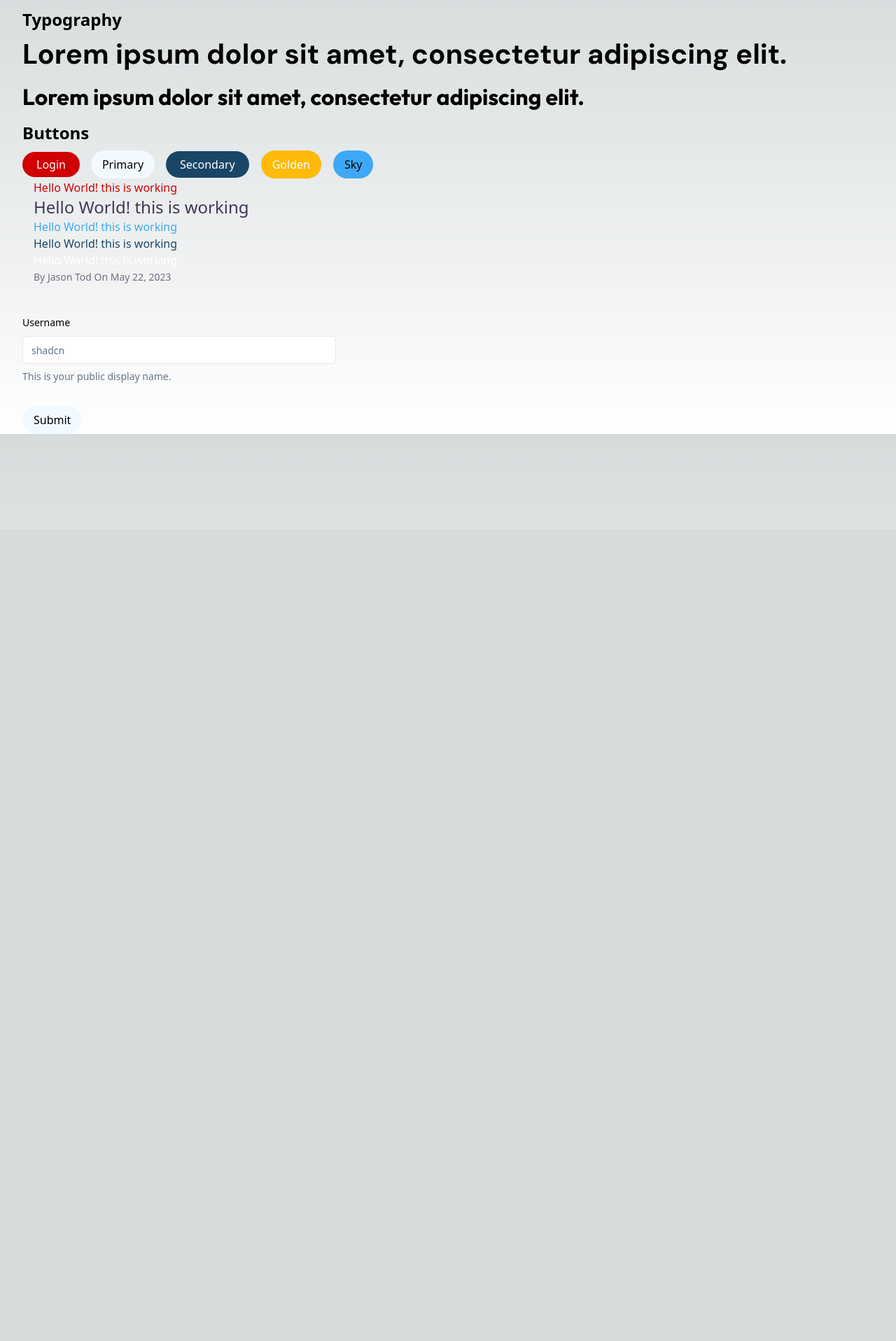
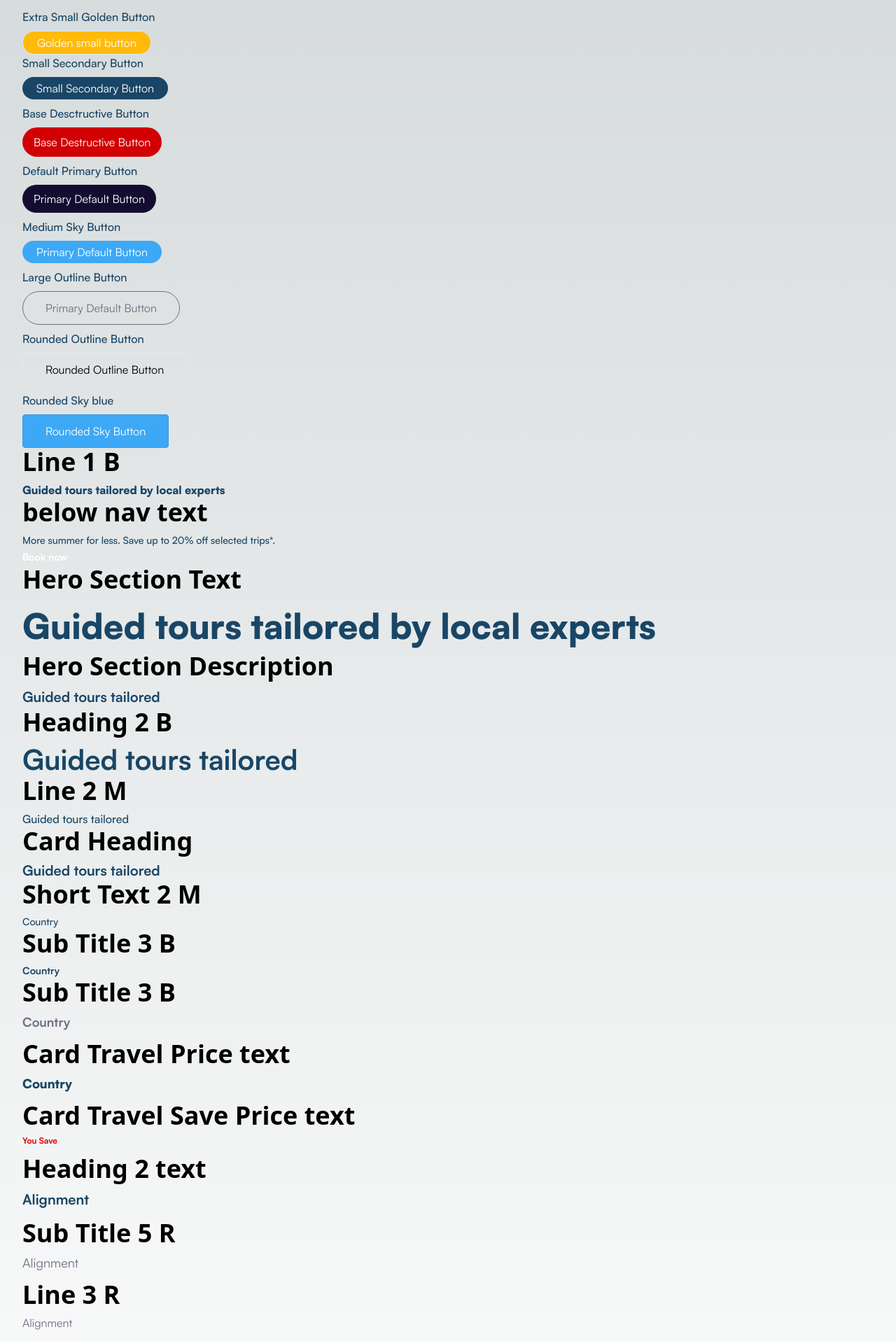
Before and after one commit to hamza4600/travio, a Next.js app: page /en/style-guide in a window 1280 px wide. Shown: the part 44-1960 px from the top of the page at 70% size. Before the commit the page ends 800 px from the top, so only its background shows below. Built offline with nearby package versions, Linux system fonts and the light colour scheme.

Commit message:
added fonts and missing button variants

```diff
--- a/src/app/[language]/globals.css
+++ b/src/app/[language]/globals.css
@@ -15,104 +15,6 @@
     --background-end-rgb: 0, 0, 0;
   }
 } */
-
-.nav-text {
-  font-family: var(--font-dm);
-  font-weight: 500;
-  font-size: 16px;
-  line-height: 24px;
-}
-
-.text-1 {
-  font-family: var(--font-dm);
-  font-size: 16px;
-  font-weight: 700;
-  line-height: 24px;
-}
-
-.text-2 {
-  font-family: var(--font-dm);
-  font-size: 14px;
-  font-weight: 700;
-  line-height: 24px;
-}
-
-.hero-text {
-  font-family: var(--font-dm);
-  font-size: 56px;
-  font-weight: 900;
-  line-height: 76px;
-}
-
-.hero-text-desc {
-  font-family: var(--font-dm);
-  font-size: 20px;
-  /* font-weight: 400; */
-  line-height: 32px;
-}
-
-.smaller-text {
-  font-family: var(--font-dm);
-  font-size: 10px;
-  /* font-weight: 500; */
-  line-height: 12px;
-}
-
-.heading1 {
-  font-family: var(--font-dm);
-  font-size: 40px;
-  font-weight: 700;
-  line-height: 50px;
-}
-
-.heading-outfit-1 {
-  font-family: var(--font-outfit);
-  font-size: 32px;
-  font-weight: 700;
-  line-height: 40px;
-}
-
-.heading2 {
-  font-family: var(--font-dm);
-  font-size: 24px;
-  font-weight: 700;
-  line-height: 32px;
-}
-
-.heading3 {
-  font-family: var(--font-dm);
-  font-size: 18px;
-  /* font-weight: 900; */
-  line-height: 28px;
-}
-
-.card-header {
-  font-family: var(--font-dm);
-  font-size: 20px;
-  /* font-weight: 700; */
-  line-height: 28px;
-}
-
-.medium-text {
-  font-family: var(--font-dm);
-  font-size: 14px;
-  /* font-weight: 500; */
-  line-height: 22px;
-}
-
-.medium2-text {
-  font-family: var(--font-dm);
-  font-size: 12px;
-  /* font-weight: 700; */
-  line-height: 16px;
-}
-
-.leading-text {
-  font-family: var(--font-dm);
-  font-size: 12px;
-  /* font-weight: 500; */
-  line-height: 20px;
-}
 
 body {
   color: rgb(var(--foreground-rgb));
--- a/src/app/[language]/layout.tsx
+++ b/src/app/[language]/layout.tsx
@@ -1,21 +1,16 @@
 import type { Metadata } from "next";
-import { DM_Sans, Outfit } from "next/font/google";
 import "./globals.css";
+import localFont from "next/font/local";
 
-const dmFont = DM_Sans({
-  weight: ["300", "400", "500", "600", "700"],
-  style: ["normal"],
-  display: "swap",
-  subsets: ["latin"],
-  variable: "--font-dm",
+const satoshiFont = localFont({
+  // weight: ["300", "400", "500", "600", "700"],
+  src: "../../fonts/Satoshi-Variable.woff2",
+  variable: "--font-satoshi",
 });
 
-const outfitFont = Outfit({
-  weight: ["300", "400", "500", "600", "700"],
-  style: ["normal"],
-  display: "swap",
-  subsets: ["latin"],
-  variable: "--font-outfit",
+const montserratFont = localFont({
+  src: "../../fonts/Montserrat-Regular.woff2",
+  variable: "--font-montserrat",
 });
 
 export const metadata: Metadata = {
@@ -30,7 +25,9 @@ export default function RootLayout({
 }>) {
   return (
     <html lang="en">
-      <body className={`${dmFont.variable} ${outfitFont.variable} font-sans`}>
+      <body
+        className={`${satoshiFont.variable} ${montserratFont.variable} font-sans`}
+      >
         {children}
       </body>
     </html>
--- a/src/app/[language]/style-guide/page.tsx
+++ b/src/app/[language]/style-guide/page.tsx
@@ -29,51 +29,256 @@ const StyleGuide = () => {
     <div className="container mx-auto min-h-28">
       <h1 className="text-4xl font-bold mb-4">Style Guide</h1>
 
-      <h2 className="text-2xl font-bold mb-2">Typography</h2>
+      <Text as={"h1"} variant={"secondary"} fontWeight={"500"}>
+        Extra Small Golden Button
+      </Text>
+      <Button className="mt-2" size={"xs"} variant={"golden"}>
+        Golden small button
+      </Button>
 
-      <p className="text-lg mb-4 heading1 font-dm">
-        Lorem ipsum dolor sit amet, consectetur adipiscing elit.
-      </p>
-      <p className="text-lg mb-4 heading-outfit-1 font-outfit">
-        Lorem ipsum dolor sit amet, consectetur adipiscing elit.
-      </p>
+      <Text as={"h1"} variant={"secondary"} fontWeight={"500"}>
+        Small Secondary Button
+      </Text>
+      <Button className="mt-2" size={"xs"} variant="secondary">
+        Small Secondary Button
+      </Button>
 
-      <h2 className="text-2xl font-bold mb-2">Buttons</h2>
-      <div className="space-x-4">
-        {/* <Button>Default</Button> */}
-        <Button variant="destructive" size="sm">
-          Login
+      <Text className="mt-2" as={"h1"} variant={"secondary"} fontWeight={"500"}>
+        Base Desctructive Button
+      </Text>
+      <Button className="mt-2" size={"base"} variant="destructive">
+        Base Destructive Button
       </Button>
-        <Button variant="primary" size="default">
-          Primary
+
+      <Text className="mt-2" as={"h1"} variant={"secondary"} fontWeight={"500"}>
+        Default Primary Button
+      </Text>
+      <Button className="mt-2" size={"default"} variant="primary">
+        Primary Default Button
       </Button>
-        <Button variant="secondary" size="md">
-          Secondary
+
+      <Text className="mt-2" as={"h1"} variant={"secondary"} fontWeight={"500"}>
+        Medium Sky Button
+      </Text>
+      <Button className="mt-2" size={"xs"} variant="sky">
+        Primary Default Button
       </Button>
-        <Button variant="golden" size="base">
-          Golden
+
+      <Text className="mt-2" as={"h1"} variant={"secondary"} fontWeight={"500"}>
+        Large Outline Button
+      </Text>
+      <Button className="mt-2" size={"lg"} variant="outline">
+        Primary Default Button
       </Button>
-        <Button variant="sky">Sky</Button>
-        <Text variant="destructive" fontWeight="700" fontFamily="secondary">
-          Hello World! this is working
+
+      <Text className="mt-2" as={"h1"} variant={"secondary"} fontWeight={"500"}>
+        Rounded Outline Button
       </Text>
+      <Button className="mt-2" size={"lg"} variant="roundedOutline">
+        Rounded Outline Button
+      </Button>
+
+      <Text className="mt-2" as={"h1"} variant={"secondary"} fontWeight={"500"}>
+        Rounded Sky blue
+      </Text>
+      <Button className="mt-2" size={"lg"} variant="roundedSky">
+        Rounded Sky Button
+      </Button>
+
+      {/* <p className="font-bold text-4xl">Navbar Text</p>
       <Text
-          variant="paragraph"
-          size="2xl"
-          fontWeight="700"
-          fontFamily={"secondary"}
+        className="mt-2 text-[16px] leading-6"
+        as={"h1"}
+        variant={"secondary"}
+        fontWeight={"500"}
       >
-          Hello World! this is working
+        Destinations
+      </Text> */}
+
+      <p className="font-bold text-4xl">Line 1 B</p>
+      <Text
+        className="mt-2 text-[16px] leading-6"
+        as={"h1"}
+        variant={"secondary"}
+        fontWeight={"900"}
+      >
+        Guided tours tailored by local experts
       </Text>
-        <Text variant="default">Hello World! this is working</Text>
-        <Text variant="secondary">Hello World! this is working</Text>
-        <Text variant="tertiary" fontWeight="300">
-          Hello World! this is working
+
+      <p className="font-bold text-4xl">below nav text</p>
+      <Text
+        className="mt-2 text-[14px] leading-6"
+        as={"h1"}
+        variant={"secondary"}
+        fontWeight={"500"}
+      >
+        More summer for less. Save up to 20% off selected trips*.{" "}
+        <Text variant={"tertiary"} fontWeight={"700"}>
+          Book now
         </Text>
-        <Text fontWeight={"700"} variant="gray" size="xss">
-          By Jason Tod On May 22, 2023
       </Text>
-      </div>
+
+      <p className="font-bold text-4xl">Hero Section Text</p>
+      <Text
+        className="mt-2 text-[50px] leading-[76px]"
+        as={"h1"}
+        variant={"secondary"}
+        fontWeight={"900"}
+      >
+        Guided tours tailored by local experts
+      </Text>
+
+      <p className="font-bold text-4xl">Hero Section Description</p>
+      <Text
+        className="mt-2 text-[20px] leading-[32px]"
+        as={"h1"}
+        variant={"secondary"}
+        fontWeight={"700"}
+      >
+        Guided tours tailored
+      </Text>
+
+      <p className="font-bold text-4xl">Heading 2 B</p>
+      <Text
+        className="mt-2 text-[40px] leading-[50px]"
+        as={"h1"}
+        variant={"secondary"}
+        fontWeight={"700"}
+      >
+        Guided tours tailored
+      </Text>
+
+      <p className="font-bold text-4xl">Line 2 M</p>
+
+      <Text
+        className="mt-2 text-[16px] leading-[24px]"
+        as={"h1"}
+        variant={"secondary"}
+        fontWeight={"500"}
+      >
+        Guided tours tailored
+      </Text>
+
+      <p className="font-bold text-4xl">Card Heading</p>
+      <Text
+        className="mt-2 text-xl"
+        as={"h1"}
+        variant={"secondary"}
+        fontWeight={"700"}
+      >
+        Guided tours tailored
+      </Text>
+
+      <p className="font-bold text-4xl">Short Text 2 M</p>
+      <Text
+        className="mt-2 text-[14px] leading-[22px]"
+        as={"h1"}
+        variant={"secondary"}
+        fontWeight={"500"}
+      >
+        Country
+      </Text>
+
+      <p className="font-bold text-4xl">Sub Title 3 B</p>
+      <Text
+        className="mt-2 text-[14px] leading-[22px]"
+        as={"h1"}
+        variant={"secondary"}
+        fontWeight={"700"}
+      >
+        Country
+      </Text>
+
+      <p className="font-bold text-4xl">Sub Title 3 B</p>
+      <Text
+        className="mt-2 text-lg"
+        as={"h1"}
+        variant="gray"
+        fontWeight={"700"}
+      >
+        Country
+      </Text>
+
+      <p className="mt-3 font-bold text-4xl">Card Travel Price text</p>
+      <Text
+        className="mt-2 text-lg"
+        as={"h1"}
+        variant="secondary"
+        fontWeight={"900"}
+      >
+        Country
+      </Text>
+
+      <p className="mt-3 font-bold text-4xl">Card Travel Save Price text</p>
+      <Text
+        className="mt-2 text-[12px] leading-4"
+        as={"h1"}
+        variant="destructive"
+        fontWeight={"700"}
+      >
+        You Save
+      </Text>
+
+      <p className="mt-3 font-bold text-4xl">Heading 2 text</p>
+      <Text
+        className="mt-2 text-[20px] leading-8"
+        as={"h1"}
+        variant="secondary"
+        fontWeight={"700"}
+      >
+        Alignment
+      </Text>
+
+      <p className="mt-3 font-bold text-4xl">Sub Title 5 R</p>
+      <Text
+        className="mt-2 text-lg"
+        as={"h1"}
+        variant="gray"
+        // fontWeight={"400"}
+      >
+        Alignment
+      </Text>
+
+      <p className="mt-3 font-bold text-4xl">Line 3 R</p>
+      <Text
+        className="mt-2 text-[16px] leading-6"
+        as={"h1"}
+        variant="gray"
+        // fontWeight={"400"}
+      >
+        Alignment
+      </Text>
+
+      <p className="mt-3 font-bold text-4xl">Short Text 5 M</p>
+      <Text
+        className="mt-2 text-[12px] leading-5"
+        as={"h1"}
+        variant="gray"
+        fontWeight={"500"}
+      >
+        Alignment
+      </Text>
+
+      <p className="mt-3 font-bold text-4xl">Short Text 6 R</p>
+      <Text
+        className="mt-2 text-[12px] leading-5"
+        as={"h1"}
+        variant="gray"
+        // fontWeight={""}
+      >
+        Alignment
+      </Text>
+
+      <p className="mt-3 font-bold text-4xl">Title 5 M</p>
+      <Text
+        className="mt-2 text-[20px] leading-8"
+        as={"h1"}
+        variant="gray"
+        fontWeight={"500"}
+      >
+        Alignment
+      </Text>
+
       <Form {...form}>
         <form className="space-y-8 mt-10 max-w-md">
           <FormField
--- a/src/components/ui/button.tsx
+++ b/src/components/ui/button.tsx
@@ -5,32 +5,34 @@ import { cva, type VariantProps } from "class-variance-authority";
 import { cn } from "@/lib/utils";
 
 const buttonVariants = cva(
-  "inline-flex items-center justify-center whitespace-nowrap rounded-md font-dm ring-offset-background transition-colors focus-visible:outline-none focus-visible:ring-2 focus-visible:ring-ring focus-visible:ring-offset-2 disabled:pointer-events-none disabled:opacity-50",
+  "inline-flex items-center justify-center whitespace-nowrap rounded-md font-satoshi ring-offset-background transition-colors focus-visible:outline-none focus-visible:ring-2 focus-visible:ring-ring focus-visible:ring-offset-2 disabled:pointer-events-none disabled:opacity-50",
   {
     variants: {
       variant: {
-        primary: "bg-primary rounded-[30px] hover:bg-primary/90",
+        primary: "bg-[#140D31] text-white rounded-[30px] hover:bg-black-700",
         destructive:
           "bg-destructive rounded-[30px] text-destructive-foreground hover:bg-red-600",
         golden:
           "border rounded-[30px] border-input bg-golden text-golden-foreground hover:bg-accent hover:bg-yellow-500",
         secondary:
           "bg-secondary rounded-[30px] text-secondary-foreground hover:bg-sky-900",
-        sky: "bg-sky rounded-[30px] text-sky-for  eground hover:bg-sky-500",
+        sky: "bg-sky rounded-[30px] text-sky-foreground  eground hover:bg-sky-500",
         ghost:
           "bg-ghost text-ghost-foreground hover:bg-accent hover:text-accent-foreground",
         link: "text-primary underline-offset-4 hover:underline",
         outline:
-          "border border-primary rounded-[30px] text-primary hover:bg-primary/90",
-
+          "border border-[#726E83] rounded-[30px] text-[#726E83] hover:bg-primary/90",
+        roundedSky:
+          "border border-[#3b99e1] text-sky-foreground bg-sky rounded-[4px] hover:bg-sky-500",
+        roundedOutline: "border rounded-[4px] border-input bg-outline",
       },
       size: {
-        default: "h-10 px-4 py-2",
+        default: "h-10 px-4 py-2", // 40px height
         xs: "h-[26px] px-5 py-4",
         sm: "h-[36px] px-5 py-4",
         md: "h-[38px] px-5 py-4",
         base: "h-[42px] px-4 py-2",
-        lg: "h-12 px-8",
+        lg: "h-12 px-8", // 48px height
         icon: "h-10 w-10",
       },
     },
--- a/src/components/ui/text.tsx
+++ b/src/components/ui/text.tsx
@@ -15,22 +15,9 @@ const textVariants = cva("", {
       paragraph: "text-topic",
     },
 
-    size: {
-      default: "text-base", // fon-size = 16x line-height: 24px;
-      extraSm: "text-extraSm", // 10px and 12px
-      xss: "text-xs", // font-size = 12x line-height: 20px;
-      xs: "text-xs", // 14px and 24px
-      smm: "text-smm", // font-size = 14pxpx / line-height: 22px
-      sm: "text-sm", // font-size = 14x line-height: 20px;
-      lg: "text-lg", // font-size = 18x line-height: 28px.
-      xl: "text-xl", // font-size = 20x and 28px
-      xll: "text-xll", // 20px and 32 px
-      "2xl": "text-2xl", // 24px and 32px
-      hero: "text-hero", // 56px and 76px
-      h1: "text-heading", // 40px and 50px
-    },
-    fontFamily: {
-      default: "font-dm",
+    font: {
+      default: "font-satoshi",
+      montserrat: "font-montserrat",
       secondary: "font-outfit",
     },
     fontWeight: {
@@ -44,11 +31,26 @@ const textVariants = cva("", {
       "800": "font-extrabold",
       "900": "font-black",
     },
+
+    // size: {
+    //   default: "text-base", // fon-size = 16x line-height: 24px;
+    //   extraSm: "text-extraSm", // 10px and 12px
+    //   xss: "text-xs", // font-size = 12x line-height: 20px;
+    //   xs: "text-xs", // 14px and 24px
+    //   smm: "text-smm", // font-size = 14pxpx / line-height: 22px
+    //   sm: "text-sm", // font-size = 14x line-height: 20px;
+    //   lg: "text-lg", // font-size = 18x line-height: 28px.
+    //   xl: "text-xl", // font-size = 20x and 28px
+    //   xll: "text-xll", // 20px and 32 px
+    //   "2xl": "text-2xl", // 24px and 32px
+    //   hero: "text-hero", // 56px and 76px
+    //   h1: "text-heading", // 40px and 50px
+    // },
   },
   defaultVariants: {
     variant: "default",
-    fontFamily: "default",
-    size: "default",
+    font: "default",
+    // size: "default",
     fontWeight: "default",
   },
 });
@@ -57,22 +59,23 @@ export interface TextProps
   extends React.HTMLAttributes<HTMLParagraphElement>,
     VariantProps<typeof textVariants> {
   asChild?: boolean;
+  as?: React.ElementType; // prop for the HTML element type
 }
 
 const Text = React.forwardRef<HTMLParagraphElement, TextProps>(
   (
     {
       className,
-      fontFamily,
+      font,
       fontWeight,
       variant,
-      size,
       asChild = false,
+      as = "p",
       ...props
     },
     ref
   ) => {
-    const Comp = asChild ? Slot : "p";
+    const Comp = asChild ? Slot : as;
 
     // Filter out undefined and null values from props
     const filteredProps: React.HTMLAttributes<HTMLParagraphElement> =
@@ -84,7 +87,7 @@ const Text = React.forwardRef<HTMLParagraphElement, TextProps>(
 
     return (
       <Comp
-        className={cn(textVariants({ variant, size, className }))}
+        className={cn(textVariants({ variant, className, font, fontWeight }))}
         ref={ref}
         {...filteredProps}
       />
--- a/tailwind.config.js
+++ b/tailwind.config.js
@@ -36,6 +36,8 @@ module.exports = {
       fontFamily: {
         dmSans: ['var(--font-dm)'],
         outfit: ['var(--font-outfit)'],
+        satoshi: ['var(--font-satoshi)'],
+        montserrat: ['var(--font-montserrat)']
       },
       fontSize: {
         extraSm: ['10px', '12px'],
@@ -46,24 +48,14 @@ module.exports = {
         xll: ['20px', '32px'],
         heading: ['40px', '50px']
       },
-      // fontWeight: {
-      //   "100": "100",
-      //   "200": "200",
-      //   "300": "300",
-      //   "400": "400",
-      //   "500": "500",
-      //   "600": "600",
-      //   "700": "700",
-      //   "800": "800",
-      //   "900": "900",
-      // },
+
       colors: {
-        'primary': '#3FA9F5',
-        'secondary': '#140D31',
-        'tertiary': '#FFFFFF',
-        'gray': '#726E83',
-        'destructive': '#D10002',
-        'topic': 'hsla(252, 58%, 12%, 0.8)',
+        primary: '#3FA9F5',
+        secondary: '#140D31',
+        tertiary: '#FFFFFF',
+        gray: '#726E83',
+        destructive: '#D10002',
+        topic: 'hsla(252, 58%, 12%, 0.8)',
         border: "hsl(var(--border))",
         input: "hsl(var(--input))",
         ring: "hsl(var(--ring))",
```
Also changed, not shown: src/components/ui/tabs.tsx (+12 -12 lines), src/fonts/Montserrat-Regular.woff2 (added), src/fonts/Satoshi-Variable.woff2 (added). Lines whose indentation alone changed are shown as unchanged.
